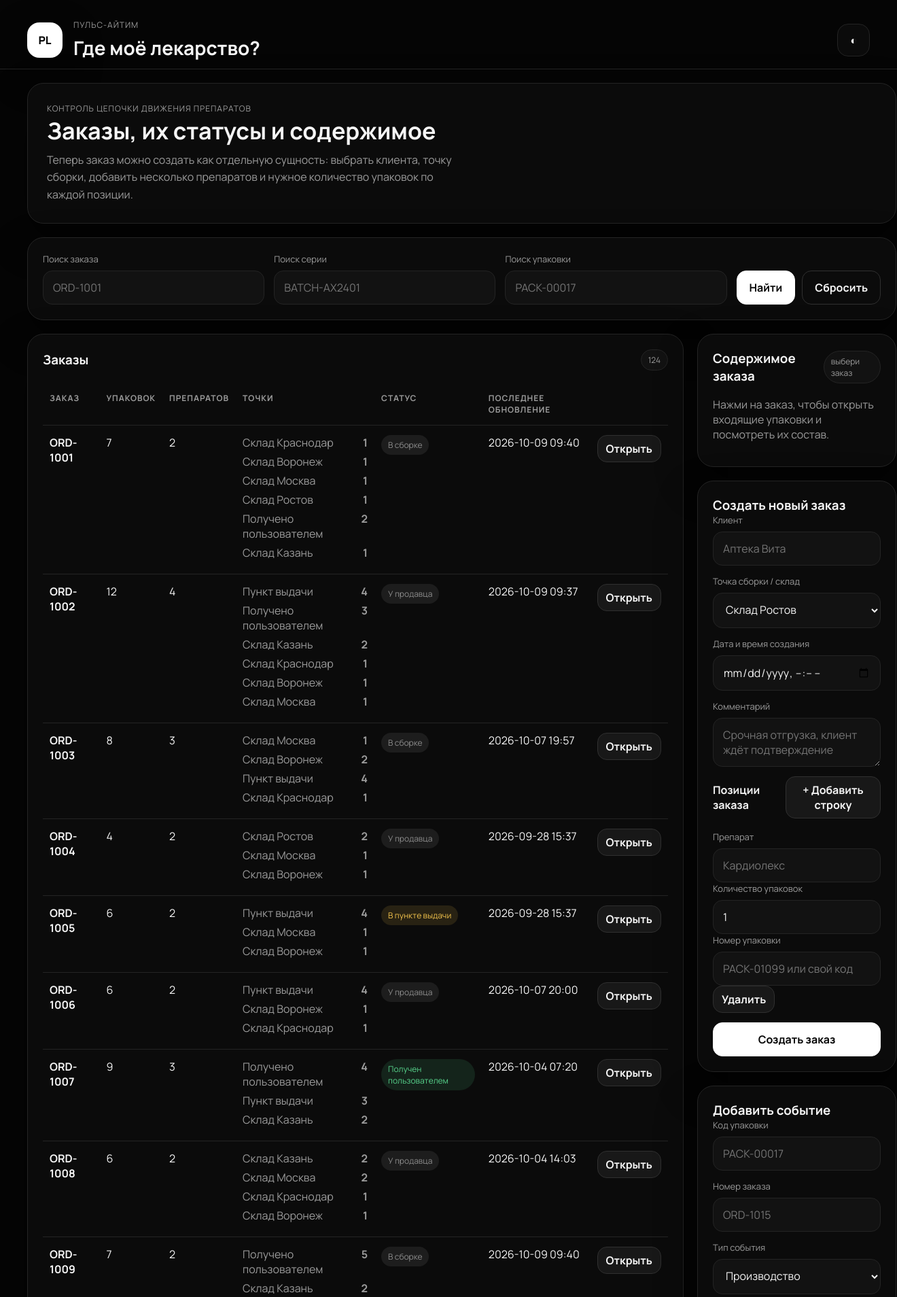
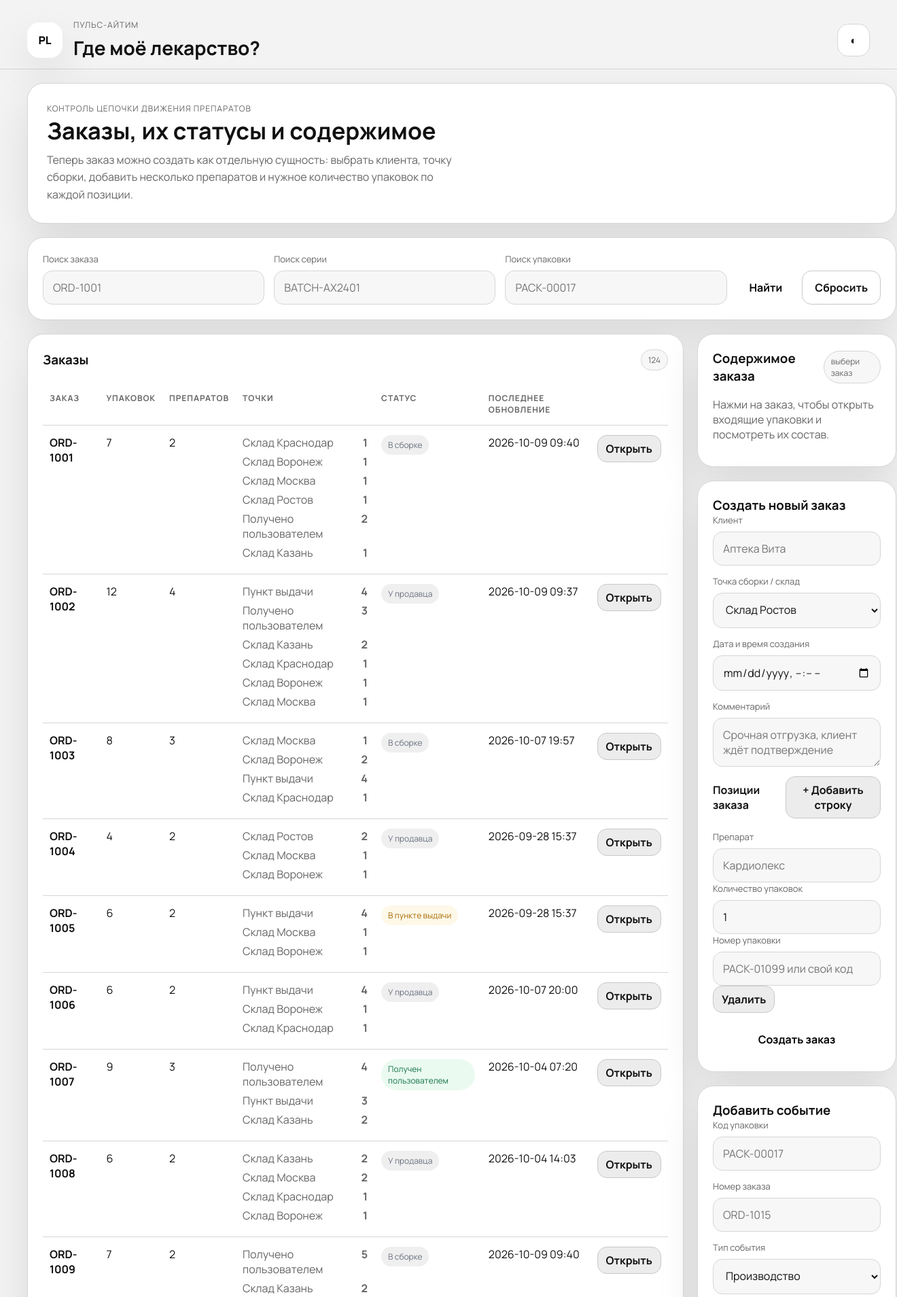
Before and after one commit to atoroman24x-dev/Case-chempion, a FastAPI app: page / in a window 1320 px wide. Shown: the top 1908 px of the page at 68% size. Run offline with FastAPI, Linux system fonts and the light colour scheme; data comes from the database, SQL or seed files in the repository.

Commit message:
Persist selected theme after page reload

```diff
--- a/app/static/app.js
+++ b/app/static/app.js
@@ -1,12 +1,20 @@
 const html = document.documentElement;
 const toggle = document.querySelector('[data-theme-toggle]');
-let theme = 'dark';
-html.setAttribute('data-theme', theme);
+
+let theme = html.getAttribute('data-theme') || 'dark';
+
+function applyTheme(nextTheme) {
+  theme = nextTheme;
+  html.setAttribute('data-theme', theme);
+  try {
+    localStorage.setItem('theme', theme);
+  } catch (e) {}
+}
 
 if (toggle) {
   toggle.addEventListener('click', () => {
-    theme = theme === 'dark' ? 'light' : 'dark';
-    html.setAttribute('data-theme', theme);
+    const nextTheme = theme === 'dark' ? 'light' : 'dark';
+    applyTheme(nextTheme);
   });
 }
 
--- a/app/templates/index.html
+++ b/app/templates/index.html
@@ -1,5 +1,5 @@
 <!DOCTYPE html>
-<html lang="ru" data-theme="dark">
+<html lang="ru">
 <head>
   <meta charset="UTF-8">
   <meta name="viewport" content="width=device-width, initial-scale=1.0">
@@ -8,6 +8,18 @@
   <link rel="preconnect" href="https://fonts.gstatic.com" crossorigin>
   <link href="https://fonts.googleapis.com/css2?family=Manrope:wght@400;500;600;700;800&display=swap" rel="stylesheet">
   <link rel="stylesheet" href="/static/style.css">
+  <script>
+    (function () {
+      try {
+        const savedTheme = localStorage.getItem('theme');
+        const systemDark = window.matchMedia('(prefers-color-scheme: dark)').matches;
+        const theme = savedTheme || (systemDark ? 'dark' : 'light');
+        document.documentElement.setAttribute('data-theme', theme);
+      } catch (e) {
+        document.documentElement.setAttribute('data-theme', 'dark');
+      }
+    })();
+  </script>
 </head>
 <body>
   <a class="skip-link" href="#content">Перейти к содержимому</a>
```
